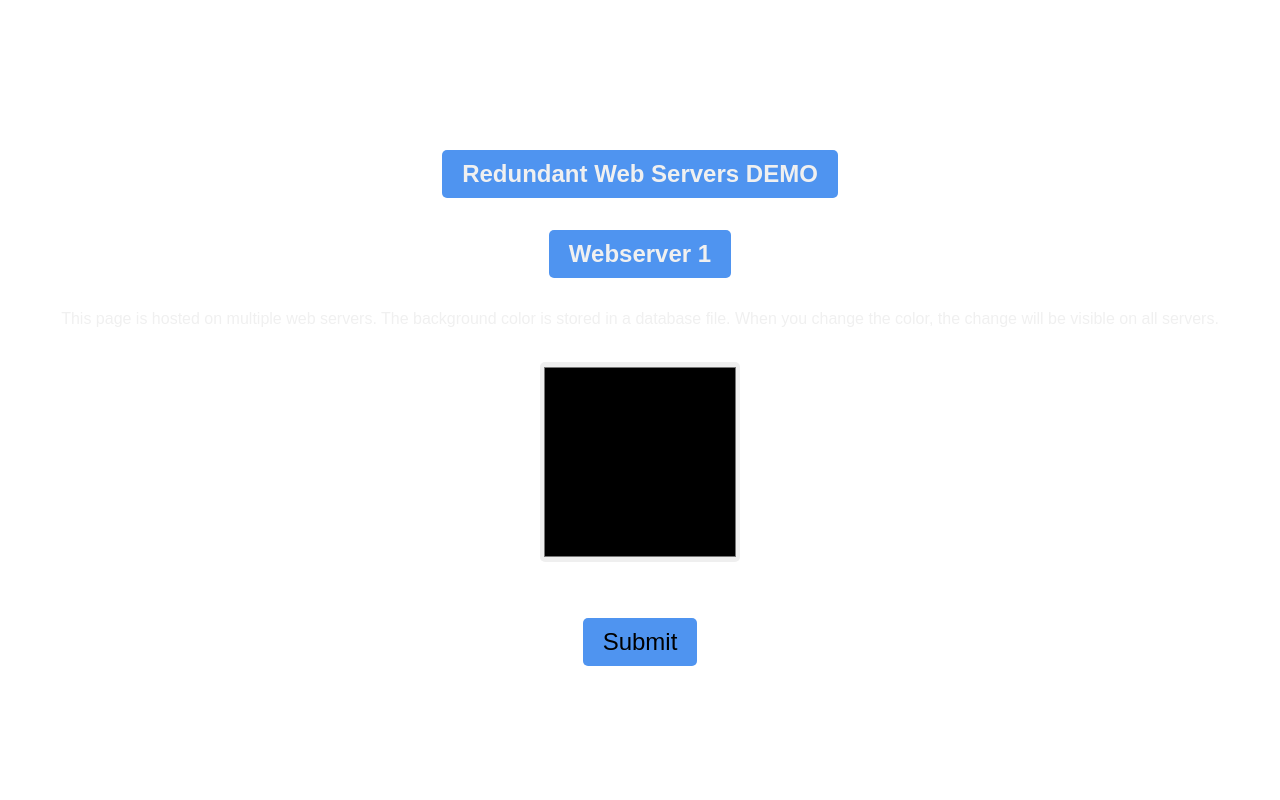
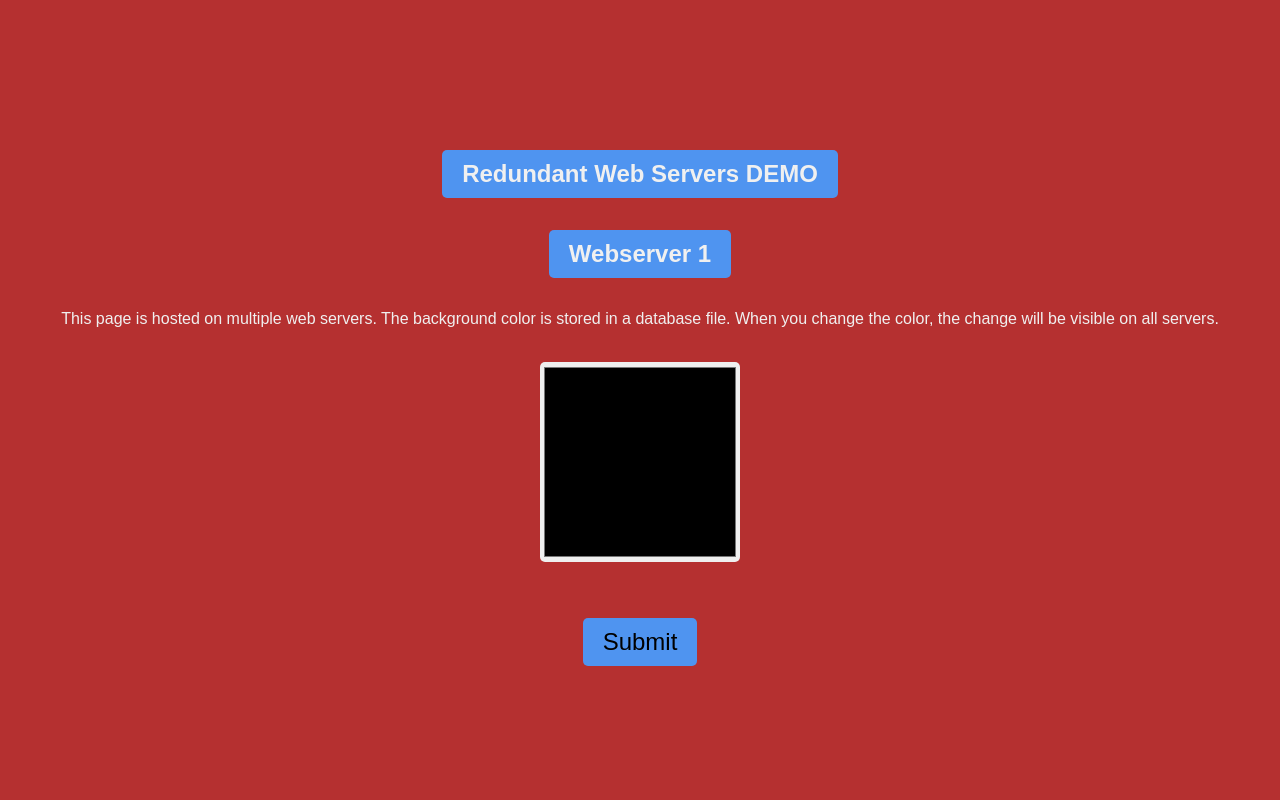
Before and after one commit to EliasDeHondt/Netwerken2-ISB, a PHP site: page /Scripts/index1.php in a window 1280 px wide. Run offline with PHP 8.4, Linux system fonts and the light colour scheme.

Commit message:
Update file paths and URLs in PHP scripts and configuration files

```diff
--- a/Scripts/index1.php
+++ b/Scripts/index1.php
@@ -3,7 +3,7 @@
         if (isset($_POST['color']) && !empty($_POST['color'])) {
             $color = $_POST['color'];
             $color = htmlspecialchars($color);
-            file_put_contents("../database.csv", $color);
+            file_put_contents("database.csv", $color);
             echo '<meta http-equiv="refresh" content="0">';
         }
     }
@@ -20,7 +20,7 @@
         <!--CSS-->
         <style>
             body {
-                background-color: <?php echo htmlspecialchars(file_get_contents("../database.csv")); ?>;
+                background-color: <?php echo htmlspecialchars(file_get_contents("database.csv")); ?>;
                 display: flex;
                 flex-direction: column;
                 align-items: center;
--- a/Scripts/index2.php
+++ b/Scripts/index2.php
@@ -3,7 +3,7 @@
         if (isset($_POST['color']) && !empty($_POST['color'])) {
             $color = $_POST['color'];
             $color = htmlspecialchars($color);
-            file_put_contents("../database.csv", $color);
+            file_put_contents("http://192.168.70.133/database.csv", $color);
             echo '<meta http-equiv="refresh" content="0">';
         }
     }
@@ -20,7 +20,7 @@
         <!--CSS-->
         <style>
             body {
-                background-color: <?php echo htmlspecialchars(file_get_contents("../database.csv")); ?>;
+                background-color: <?php echo htmlspecialchars(file_get_contents("http://192.168.70.133/database.csv")); ?>;
                 display: flex;
                 flex-direction: column;
                 align-items: center;
```
Also changed, not shown: 3 other files.
